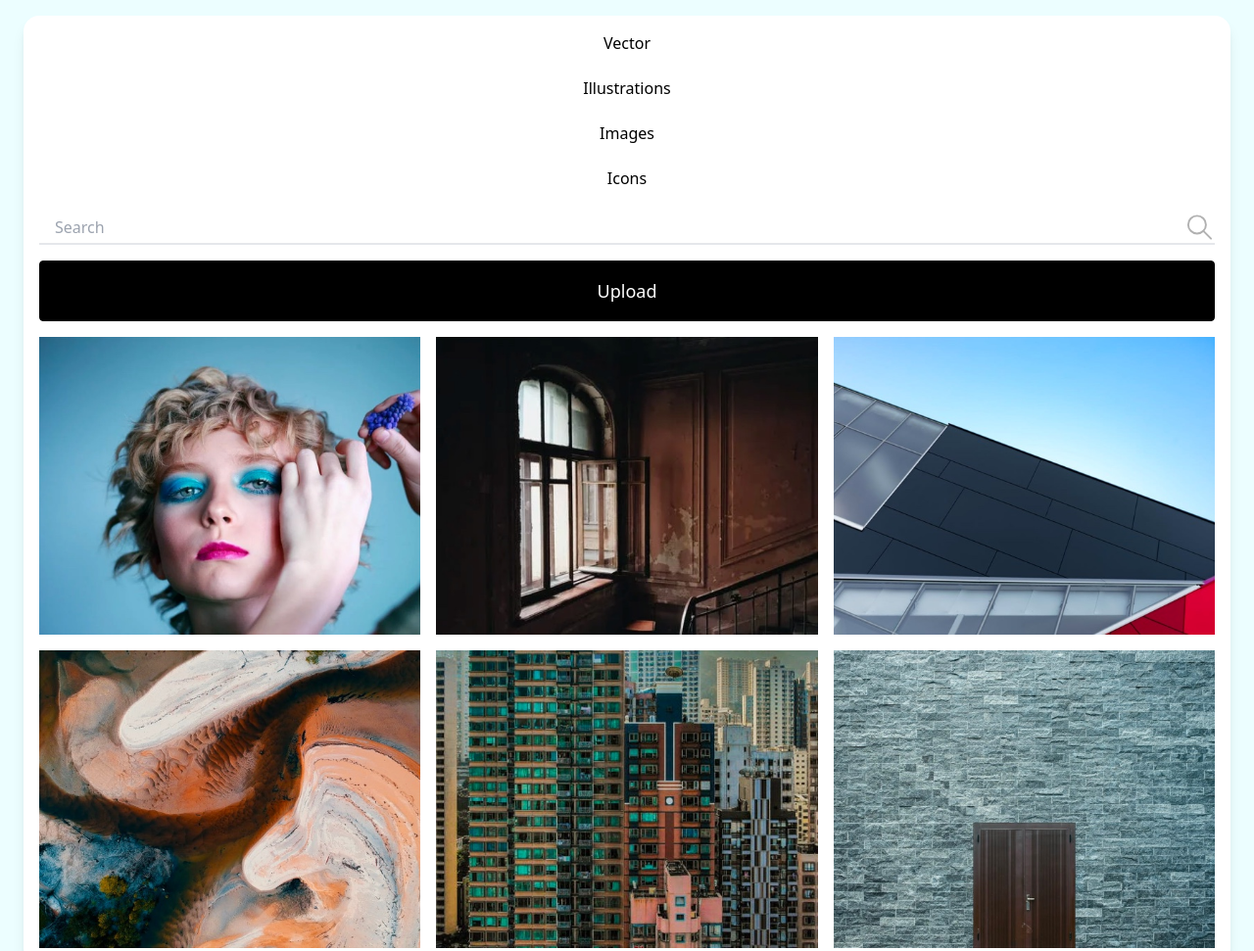
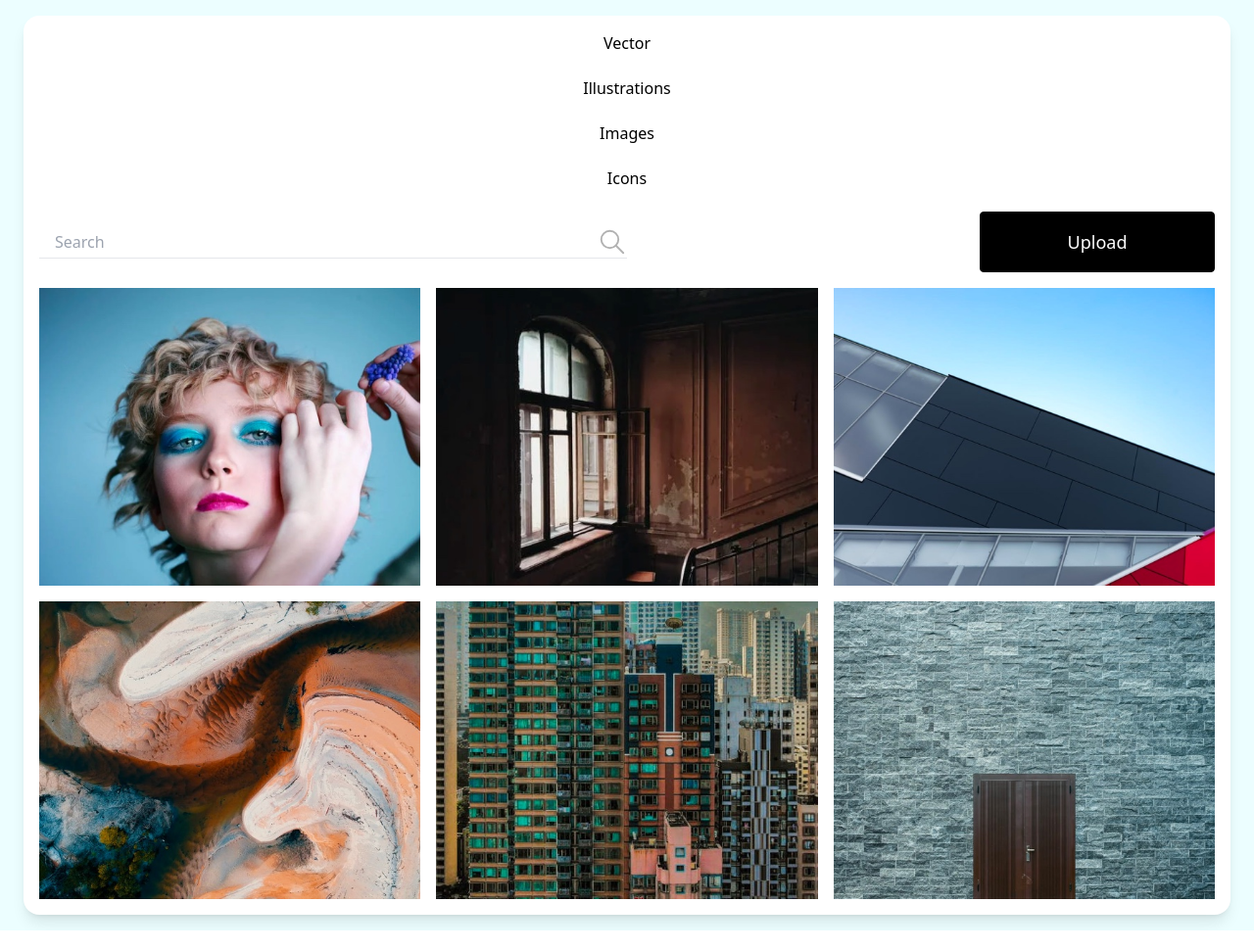
Before and after one commit to Felixdrawe/image-gallery, a website: page index.html in a window 1280 px wide. Shown: the top 971 px of the page at 98% size. After the commit the page ends 950 px from the top, so only its background shows below. Drawn offline with Linux system fonts and the light colour scheme.

Commit message:
first version & added readme

```diff
--- a/index.html
+++ b/index.html
@@ -42,8 +42,9 @@
               class="border-b-2 border-black w-3/4 mt-1 opacity-0 group-hover:opacity-100 mx-auto duration-500"></div>
           </div>
         </header>
-        <div class="flex flex-col justify-center space-y-4 w-full">
-          <div class="border-b-2 flex">
+        <div
+          class="flex flex-col justify-center space-y-4 w-full md:flex-row md:items-center md:justify-between md:space-y-0">
+          <div class="border-b flex  items-center md:w-1/2">
             <input
               type="text"
               class="outline-none w-full placeholder:font-thin pl-4"
@@ -63,7 +64,7 @@
             </svg>
           </div>
           <button
-            class="bg-black text-white text-lg py-4 px-4 rounded hover:bg-opacity-0 hover:text-black border border-black duration-200">
+            class="bg-black text-white text-lg py-4 px-4 rounded hover:bg-opacity-0 hover:text-black border border-black duration-200 md:w-60">
             Upload
           </button>
         </div>
```
Also changed, not shown: css/style.css, readme.md, 1 other file.
